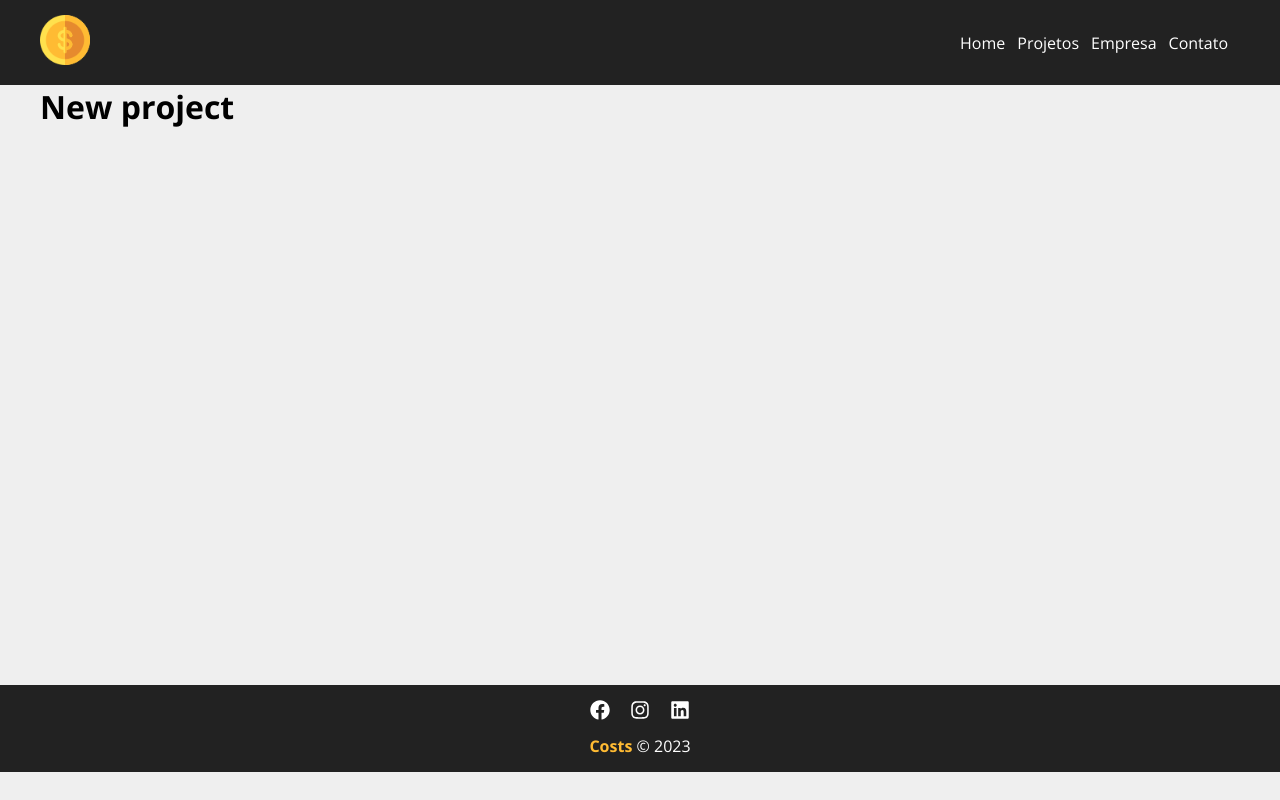
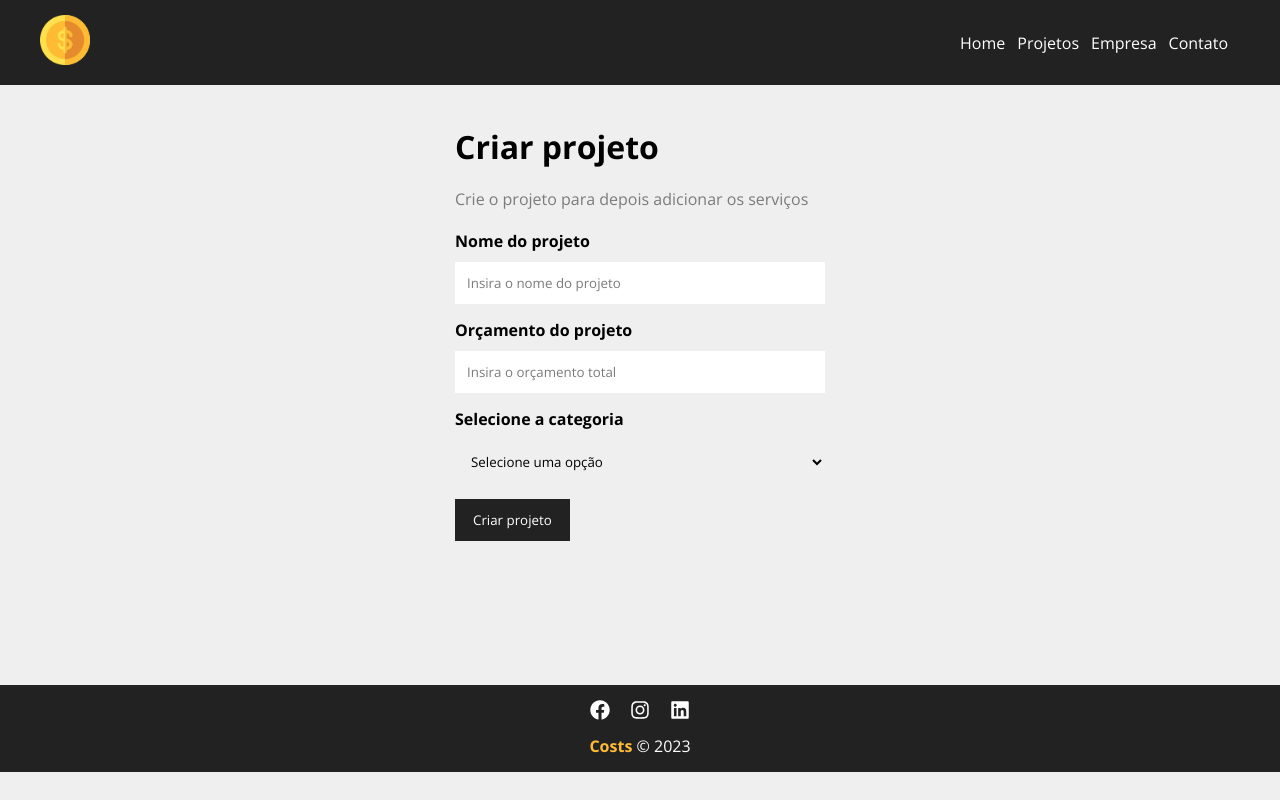
Before and after one commit to GabrielHCustodio/Empresa-gerenciadora-projetos, a React (Create React App) app: page /newproject in a window 1280 px wide. Built offline with nearby package versions, Linux system fonts and the light colour scheme.

Commit message:
Added the elements that make up the NewProject page and performed the componentization of the form.

```diff
--- /dev/null
+++ b/src/form/Input.jsx
@@ -0,0 +1,19 @@
+import styles from "./Input.module.css";
+
+const Input = ({ type, text, name, placeholder, handleOnChange, value }) => {
+  return (
+    <div className={styles.formControl}>
+      <label htmlFor={name}>{text}</label>
+      <input
+        type={type}
+        name={name}
+        id={name}
+        placeholder={placeholder}
+        onChange={handleOnChange}
+        value={value}
+      />
+    </div>
+  );
+};
+
+export default Input;
--- /dev/null
+++ b/src/form/Input.module.css
@@ -0,0 +1,21 @@
+.formControl {
+    display: flex;
+    flex-direction: column;
+    margin-bottom: 15px;
+}
+
+.formControl label {
+    margin-bottom: 10px;
+    font-weight: bolder;
+}
+
+.formControl input {
+    padding: 12px;
+    border-radius: none;
+    border: none;
+    outline: none;
+}
+
+.formControl input::placeholder {
+    color: #7b7b7b;
+}
--- /dev/null
+++ b/src/form/Select.jsx
@@ -0,0 +1,14 @@
+import styles from "./Select.module.css";
+
+const Select = ({ text, name, option, handleOnChange, value }) => {
+  return (
+    <div className={styles.formControl}>
+      <label htmlFor={name}>{text}</label>
+      <select name={name} id={name}>
+        <option>Selecione uma opção</option>
+      </select>
+    </div>
+  );
+};
+
+export default Select;
--- /dev/null
+++ b/src/form/Select.module.css
@@ -0,0 +1,17 @@
+.formControl {
+    display: flex;
+    flex-direction: column;
+    margin-bottom: 15px;
+}
+
+.formControl label {
+    margin-bottom: 10px;
+    font-weight: bolder;
+}
+
+.formControl select {
+    padding: 12px;
+    border-radius: none;
+    border: none;
+    outline: none;
+}
--- /dev/null
+++ b/src/form/SubmitButton.jsx
@@ -0,0 +1,11 @@
+import styles from "./SubmitButton.module.css"
+
+const SubmitButton = ({text}) => {
+    return (
+        <div>
+            <button className={styles.btn}>{text}</button>
+        </div>
+     );
+}
+
+export default SubmitButton;
--- /dev/null
+++ b/src/form/SubmitButton.module.css
@@ -0,0 +1,13 @@
+.btn {
+    background-color: #222;
+    color: #fff;
+    padding: 12px 18px;
+    text-decoration: none;
+    transition: .5s;
+    cursor: pointer;
+    border: none;
+}
+
+.btn:hover {
+    color: #ffbb33;
+}
--- a/src/pages/NewProject.jsx
+++ b/src/pages/NewProject.jsx
@@ -1,5 +1,15 @@
+import ProjectForm from "../project/ProjectForm";
+
+import styles from "./NewProject.module.css"
+
 const NewProject = () => {
-    return ( <h1>New project</h1> );
+    return (
+        <div className={styles.newProjectContainer}>
+            <h1>Criar projeto</h1>
+            <p>Crie o projeto para depois adicionar os serviços</p>
+            <ProjectForm btnText="Criar projeto"/>
+        </div>
+    );
 }
 
 export default NewProject;
--- /dev/null
+++ b/src/pages/NewProject.module.css
@@ -0,0 +1,13 @@
+.newProjectContainer {
+    width: 450px;
+    margin: 0 auto;
+    padding: 40px;
+}
+
+.newProjectContainer h1 {
+    margin-bottom: 20px;
+}
+
+.newProjectContainer p {
+    color: #7b7b7b;
+}
--- /dev/null
+++ b/src/project/ProjectForm.jsx
@@ -0,0 +1,28 @@
+import Input from "../form/Input";
+import Select from "../form/Select";
+import SubmitButton from "../form/SubmitButton";
+
+import styles from "./ProjectForm.module.css";
+
+const ProjectForm = ({btnText}) => {
+  return (
+    <form className={styles.form}>
+      <Input
+        type="text"
+        text="Nome do projeto"
+        name="name"
+        placeholder="Insira o nome do projeto"
+      />
+      <Input
+        type="number"
+        text="Orçamento do projeto"
+        name="budget"
+        placeholder="Insira o orçamento total"
+      />
+      <Select name="category_id" text="Selecione a categoria"/>
+      <SubmitButton text={btnText}/>
+    </form>
+  );
+};
+
+export default ProjectForm;
--- /dev/null
+++ b/src/project/ProjectForm.module.css
@@ -0,0 +1,4 @@
+.form {
+    width: 100%;
+    margin: 20px 0;
+}
```
